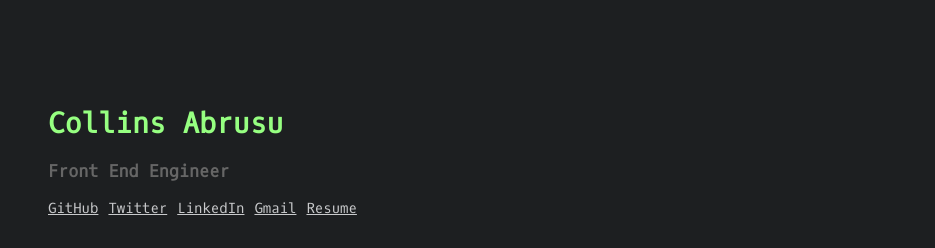
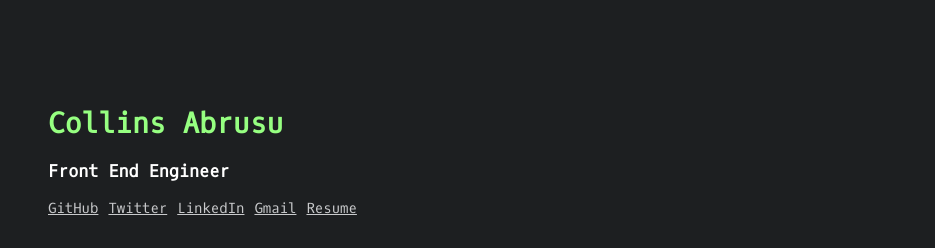
Before and after one commit to abrusu-collins/Portfolio-v7, a React (Create React App) app: page / in a window 1280 px wide. Shown: the top 248 px of the page, without its empty margins (152-1087 px from the left). Built offline with nearby package versions, Linux system fonts and the light colour scheme; the HTML template or start-up script is replaced by a standard one.

Commit message:
dimmed white changed

```diff
--- a/src/sass/_hero.scss
+++ b/src/sass/_hero.scss
@@ -5,7 +5,7 @@
 
     }
     & #job{
-        color:$dimmed_white;
+        color:white;
         font-size: 16.8px;
         margin:10px auto;
     }
--- a/src/styles/style.css
+++ b/src/styles/style.css
@@ -23,7 +23,7 @@ body {
   font-size: 28px;
 }
 .hero #job {
-  color: #666666;
+  color: white;
   font-size: 16.8px;
   margin: 10px auto;
 }
```
